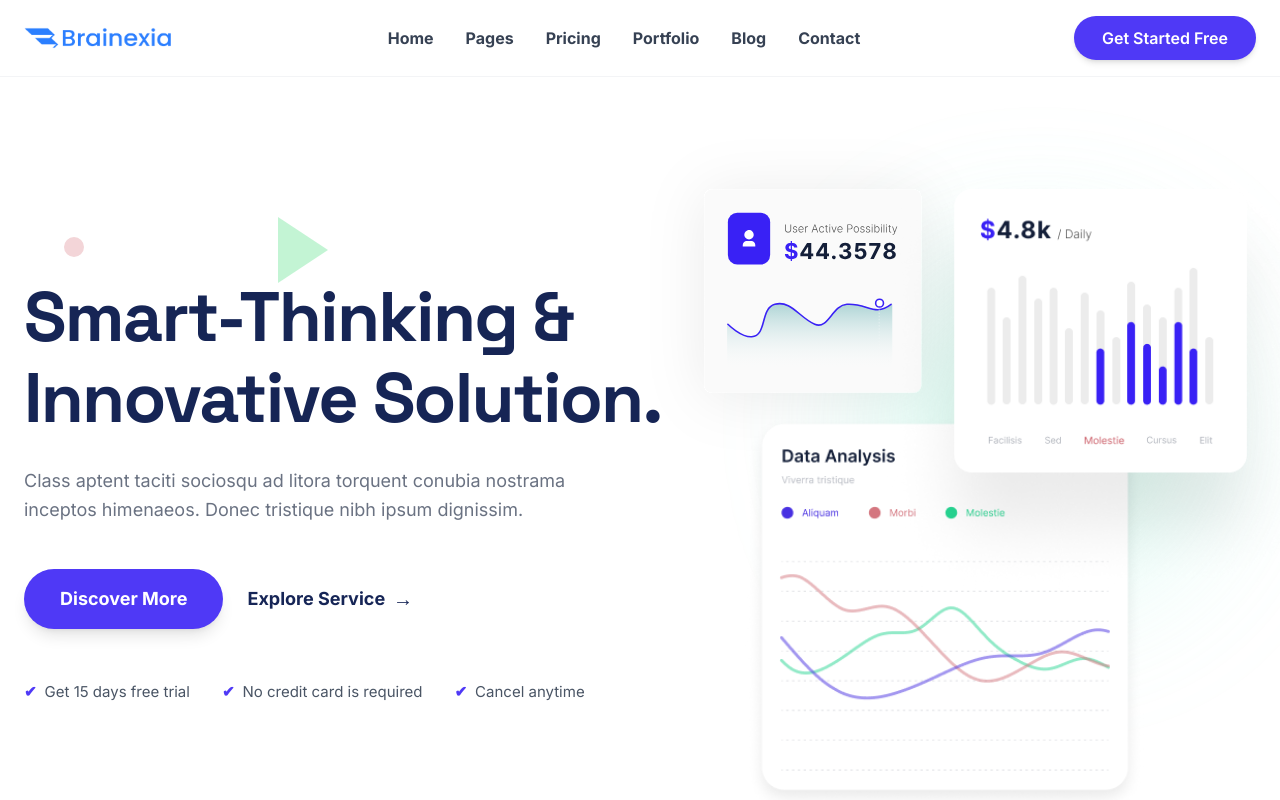
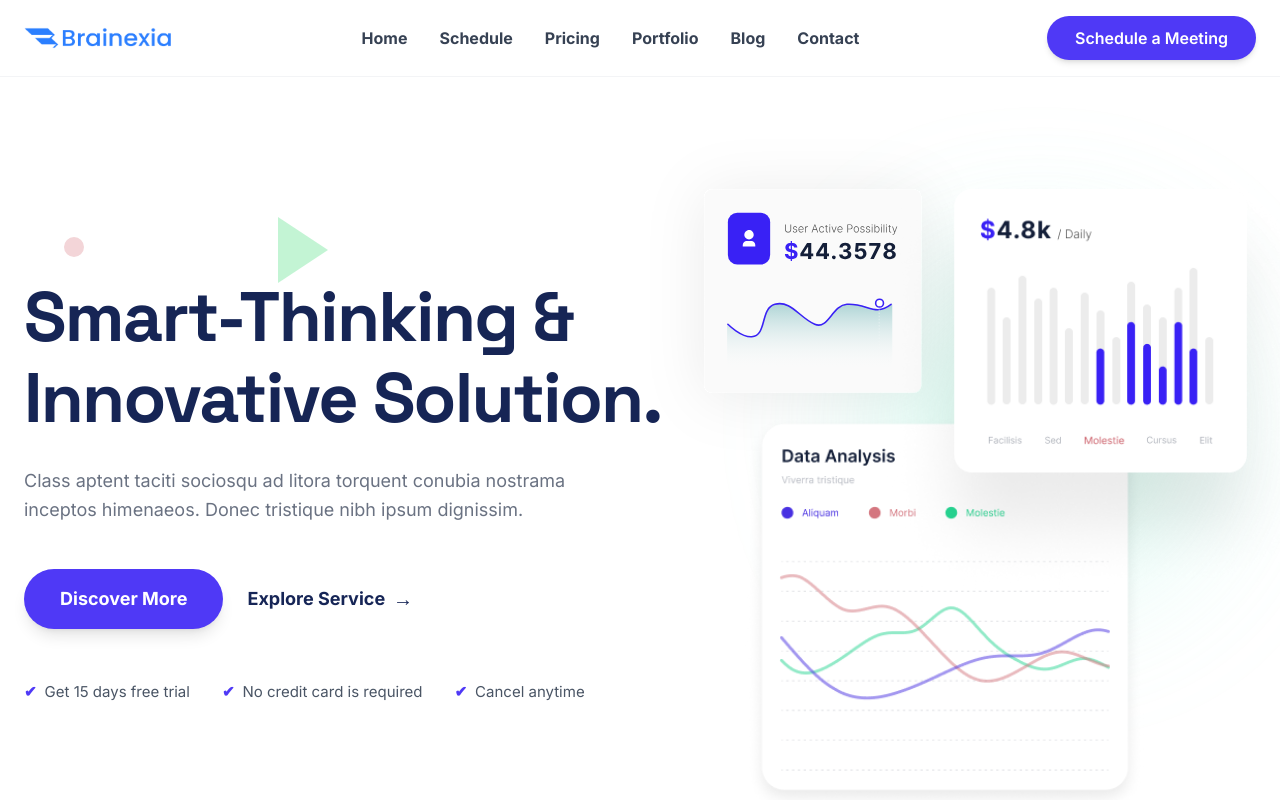
Before and after one commit to shakil-ahmed-billal/Brainexia-Protfolio, a Next.js app: page / in a window 1280 px wide. Shown: the top 800 px of the page. Built offline with nearby package versions, Linux system fonts and the light colour scheme.

Commit message:
feat: add responsive Navbar component with navigation links and mobile menu functionality.

```diff
--- a/components/Navbar.tsx
+++ b/components/Navbar.tsx
@@ -9,7 +9,7 @@ export default function Navbar() {
 
   const navLinks = [
     { name: "Home", href: "/" },
-    { name: "Pages", href: "#" },
+    { name: "Schedule", href: "/schedule" },
     { name: "Pricing", href: "#" },
     { name: "Portfolio", href: "#" },
     { name: "Blog", href: "#" },
@@ -48,9 +48,12 @@ export default function Navbar() {
             {isOpen ? <HiX /> : <HiMenuAlt3 />}
           </button>
 
-          <button className="hidden sm:block bg-indigo-600 text-white px-5 md:px-7 py-2 md:py-2.5 rounded-full font-semibold hover:bg-indigo-700 transition shadow-md whitespace-nowrap text-sm md:text-base order-2">
-            Get Started Free
-          </button>
+          <Link
+            href="/schedule"
+            className="hidden sm:block bg-indigo-600 text-white px-5 md:px-7 py-2 md:py-2.5 rounded-full font-semibold hover:bg-indigo-700 transition shadow-md whitespace-nowrap text-sm md:text-base order-2"
+          >
+            Schedule a Meeting
+          </Link>
         </div>
       </div>
       <div
@@ -67,9 +70,12 @@ export default function Navbar() {
               {link.name}
             </Link>
           ))}
-          <button className="sm:hidden bg-indigo-600 text-white px-7 py-3 rounded-full font-semibold w-full shadow-lg">
+          <Link
+            href="/schedule"
+            className="hidden sm:block bg-indigo-600 text-white px-5 md:px-7 py-2 md:py-2.5 rounded-full font-semibold hover:bg-indigo-700 transition shadow-md whitespace-nowrap text-sm md:text-base order-2"
+          >
             Get Started Free
-          </button>
+          </Link>
         </div>
       </div>
     </nav>
```
